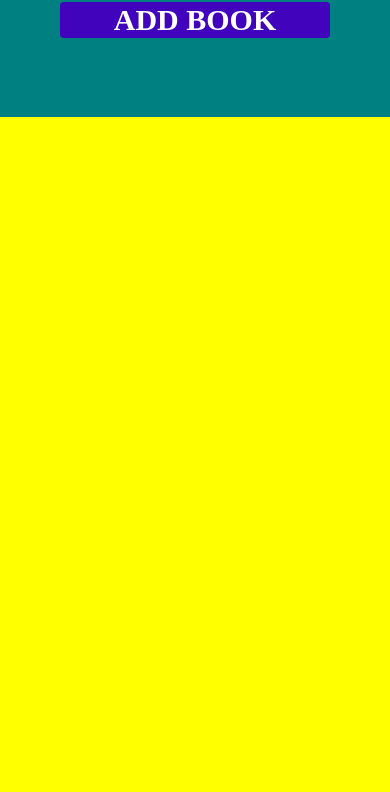
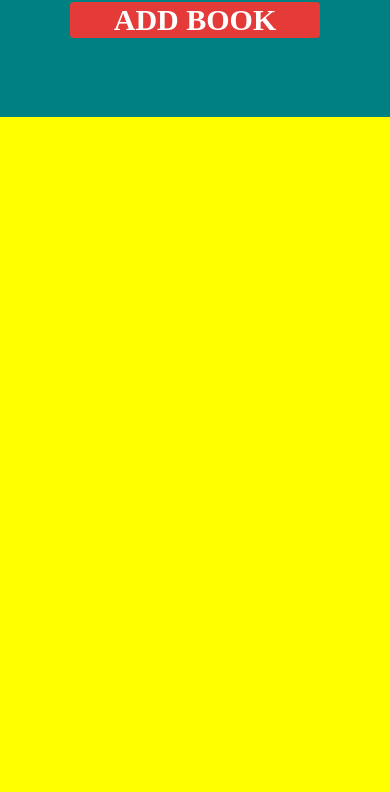
Before and after one commit to LeoGourrier/Library, a plain HTML site: page index.html in a window 390 px wide. Shown: the part 53-845 px from the top of the page. Drawn offline with Linux system fonts and the light colour scheme; a web font is replaced by a local one.

Commit message:
updated add button width for iphone

```diff
--- a/css/main.css
+++ b/css/main.css
@@ -35,10 +35,10 @@
 	text-align: center;
 }
 #theHeader button {
-	background-color: blue;
+	background-color: #e24c4a;
 	border: none;
 	border-radius: 4px;
-	width: 270px;
+	width: 250px;
 	color: white;
 	font-weight: bold;
 	font-size: 30px;
```
